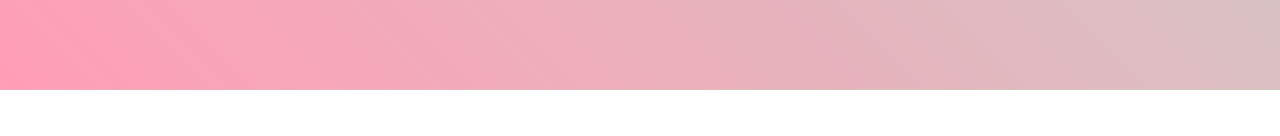
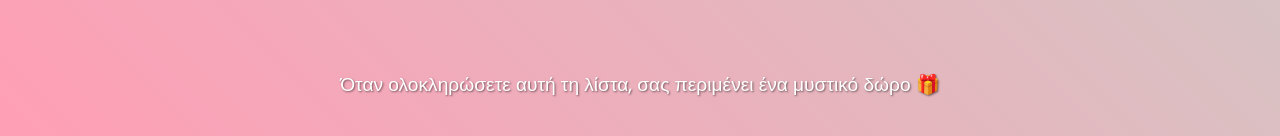
Before and after one commit to nickoman22/tavel, a plain HTML site: page index.html in a window 1280 px wide. Shown: the part 1896-2032 px from the top of the page. Before the commit the page ends 1986 px from the top, so only its background shows below. Drawn offline with Linux system fonts and the light colour scheme.

Commit message:
Update index.html

```diff
--- a/index.html
+++ b/index.html
@@ -47,6 +47,14 @@
     @keyframes bounce {
       0%, 100% { transform: translateY(0); }
       50% { transform: translateY(-10px); }
+    }
+
+    .secret-gift-message {
+      text-align: center;
+      font-size: 1.2em;
+      color: #fff;
+      margin-bottom: 20px;
+      text-shadow: 1px 1px 2px rgba(0, 0, 0, 0.5);
     }
 
     .progress-container {
@@ -203,6 +211,11 @@
       opacity: 1;
     }
 
+    /* Hide checkmark on the back of the card */
+    .card-back .checkmark {
+      display: none;
+    }
+
     /* Special Japan Card Styles */
     .destination-card.japan {
       background: linear-gradient(45deg, #ff99cc, #ff6666);
@@ -255,6 +268,11 @@
     <ul class="destination-grid">
       <!-- List items will be populated by JavaScript -->
     </ul>
+  </div>
+
+  <!-- Secret gift message -->
+  <div class="secret-gift-message">
+    Όταν ολοκληρώσετε αυτή τη λίστα, σας περιμένει ένα μυστικό δώρο 🎁
   </div>
 
   <!-- Sticky progress bar -->
```
